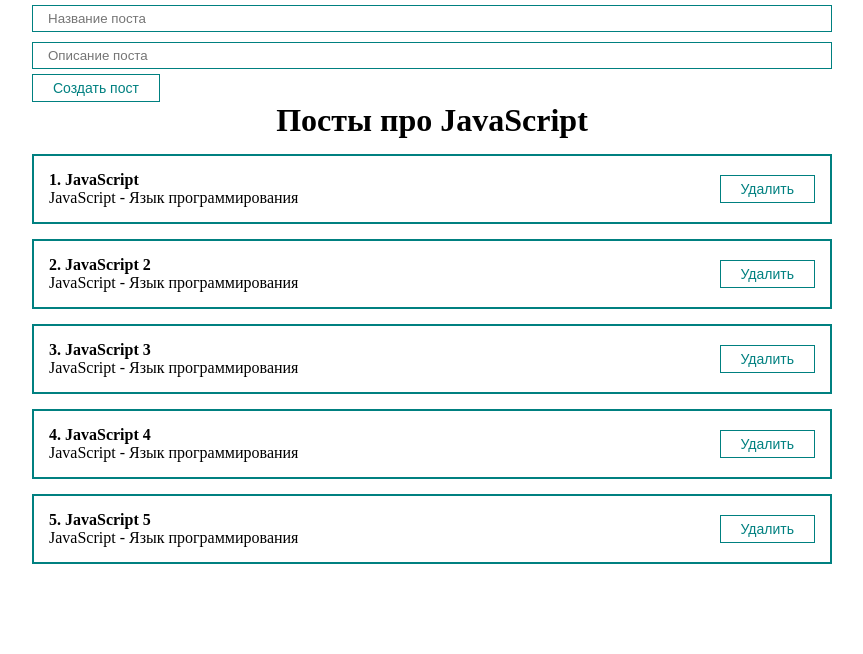
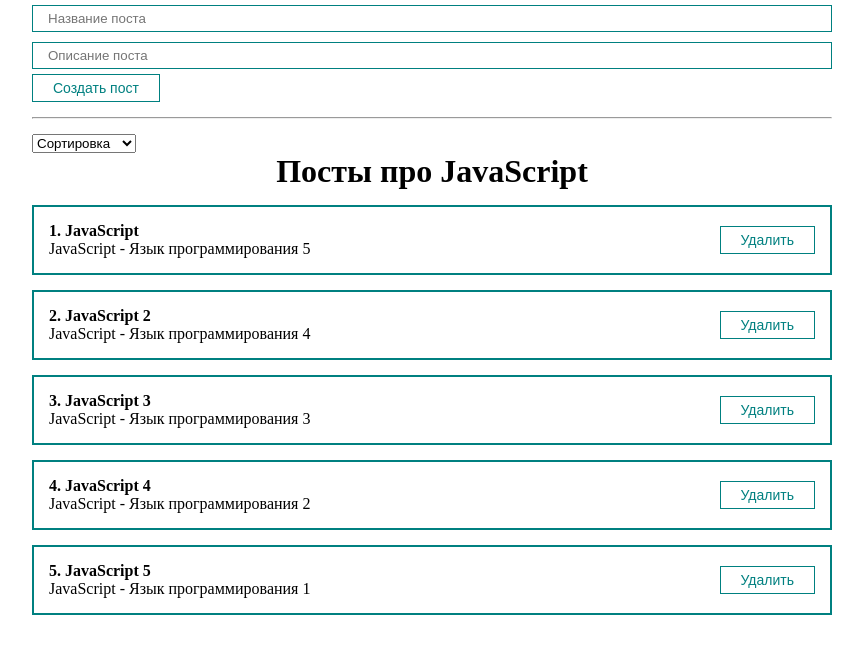
Before and after one commit to dumbus/React-UlbiTV, a React (Create React App) app: page / in a window 1280 px wide. Shown: the top 654 px of the page, without its empty margins (208-1071 px from the left). Built offline with nearby package versions, Linux system fonts and the light colour scheme.

Commit message:
add sorting of posts

```diff
--- a/src/App.js
+++ b/src/App.js
@@ -5,14 +5,17 @@
 import PostList from './components/PostList';
 import PostForm from './components/PostForm';
 
+import MySelect from './components/UI/select/MySelect';
+
 function App() {
   const [posts, setPosts] = useState([
-    {id: 1, title:'JavaScript', description: 'JavaScript - Язык программирования'},
-    {id: 2, title:'JavaScript 2', description: 'JavaScript - Язык программирования'},
-    {id: 3, title:'JavaScript 3', description: 'JavaScript - Язык программирования'},
-    {id: 4, title:'JavaScript 4', description: 'JavaScript - Язык программирования'},
-    {id: 5, title:'JavaScript 5', description: 'JavaScript - Язык программирования'}
+    {id: 1, title:'JavaScript', description: 'JavaScript - Язык программирования 5'},
+    {id: 2, title:'JavaScript 2', description: 'JavaScript - Язык программирования 4'},
+    {id: 3, title:'JavaScript 3', description: 'JavaScript - Язык программирования 3'},
+    {id: 4, title:'JavaScript 4', description: 'JavaScript - Язык программирования 2'},
+    {id: 5, title:'JavaScript 5', description: 'JavaScript - Язык программирования 1'}
   ]);
+  const [selectedSort, setSelectedSort] = useState('');
 
   const createPost = (newPost) => {
     setPosts([...posts, newPost]);
@@ -22,9 +25,26 @@
     setPosts(posts.filter(p => p.id !== post.id));
   };
 
+  const sortPosts = (sort) => {
+    setSelectedSort(sort);
+    setPosts([...posts].sort((a, b) => a[sort].localeCompare(b[sort])));
+  };
+
   return (
     <div className='App'>
       <PostForm createPost={createPost} />
+      <hr style={{margin: '15px 0'}} />
+      <div>
+        <MySelect
+          value={selectedSort}
+          onChange={sortPosts}
+          defaultValue='Сортировка'
+          options={[
+            {value: 'title', name: 'По названию'},
+            {value: 'description', name: 'По описанию'}
+          ]}
+        />
+      </div>
       {posts.length !== 0
         ? <PostList posts={posts} title='Посты про JavaScript' deletePost={deletePost} />
         : <h1 style={{textAlign: 'center'}}>Посты по теме не найдены</h1>
--- /dev/null
+++ b/src/components/UI/select/MySelect.jsx
@@ -0,0 +1,17 @@
+const MySelect = ({options, defaultValue, value, onChange}) => {
+  return (
+    <select
+      value={value}
+      onChange={event => onChange(event.target.value)}
+    >
+      <option value='' disabled>{defaultValue}</option>
+      {options.map(option =>
+        <option key={option.value} value={option.value}>
+          {option.name}
+        </option>
+      )}
+    </select>
+  )
+};
+
+export default MySelect;
```
